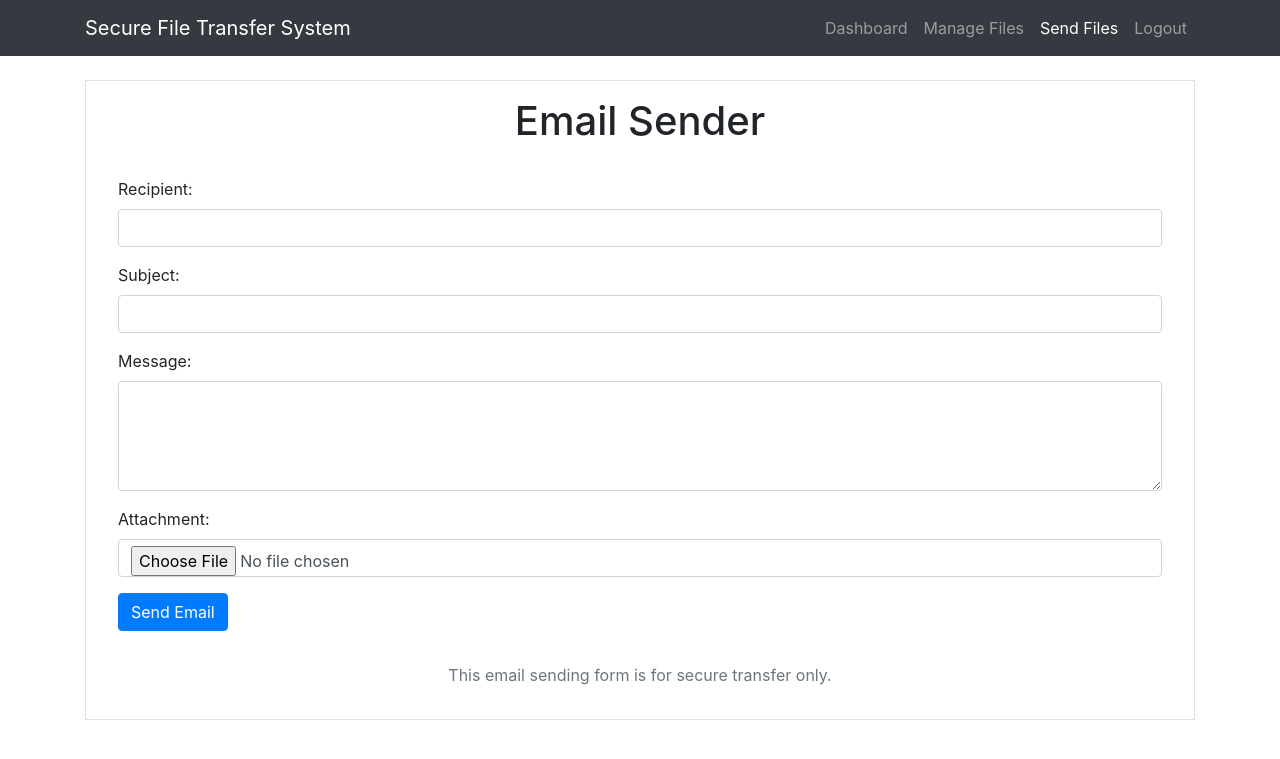
After one commit to ghorpadesaloni/securefiletransfersystem1, a Flask app: page /send-files in a window 1280 px wide. The commit adds this page. Shown: the top 759 px of the page. Run offline with Flask 2, Linux system fonts and the light colour scheme; the visitor is signed in with stand-in values (Sample User, id 1); some libraries are stand-ins or nearby versions.

Commit message:
initial1

```diff
--- a/app/app.py
+++ b/app/app.py
@@ -1,6 +1,8 @@
-from flask import Flask, render_template, session, redirect, url_for
+from flask import Flask, render_template, session, redirect, url_for, request
 from flask_session import Session
-from user import register, login, logout, index
+from user import register, login, logout
+from werkzeug.utils import secure_filename
+import os
 
 # Create a Flask app instance
 app = Flask(__name__)
@@ -20,7 +22,65 @@ app.config['SQLALCHEMY_DATABASE_URI'] = "postgresql://ruegen:ruegen@postgres-con
 app.add_url_rule('/register', view_func=register, methods=['GET', 'POST'])
 app.add_url_rule('/login', view_func=login, methods=['GET', 'POST'])
 app.add_url_rule('/logout', view_func=logout)
-app.add_url_rule('/', view_func=index)
+
+# Define a route for the dashboard page (set it as the default route)
+@app.route('/')
+def default():
+    if 'username' in session:
+        return redirect(url_for('dashboard'))
+    return render_template('index.html')
+
+# Define a route for the dashboard page
+@app.route('/dashboard')
+def dashboard():
+    # Check if the user is logged in
+    if 'username' not in session:
+        return redirect(url_for('login'))
+
+    # Render the dashboard template
+    return render_template('dashboard.html', username=session['username'])
+
+# Define a route for the combined upload/file-upload page
+@app.route('/manage-files', methods=['GET', 'POST'])
+def upload_file():
+    # Check if the user is logged in
+    if 'username' not in session:
+        return redirect(url_for('login'))
+
+    if request.method == 'POST':
+        uploaded_file = request.files['file']
+        if uploaded_file.filename != '':
+            # Secure the filename and save the file
+            filename = secure_filename(uploaded_file.filename)
+            file_path = os.path.join('uploads', filename)
+            uploaded_file.save(file_path)
+
+            # Handle file storage logic here
+
+            # Redirect to the dashboard or another appropriate page
+            return redirect(url_for('upload'))
+
+    # Retrieve user-specific file information (replace with actual logic)
+    my_files = [
+        {'filename': 'file1.txt', 'filesize': '100 KB', 'upload_date': '2023-08-20', 'file_link': '#'},
+        {'filename': 'file2.pdf', 'filesize': '1.2 MB', 'upload_date': '2023-08-21', 'file_link': '#'},
+        # Add more file entries as needed
+    ]
+
+    # Render the combined upload/file-upload template and pass the file information
+    return render_template('manage-files.html', username=session['username'], my_files=my_files)
+
+# Define a route for the send files page
+@app.route('/send-files')
+def send_files():
+    # Check if the user is logged in
+    if 'username' not in session:
+        return redirect(url_for('login'))
+
+    # Render the send-files template
+    return render_template('send_files.html', username=session['username'])
+
+# ... Implement email sending logic here ...
 
 if __name__ == '__main__':
     app.run(debug=True)
--- /dev/null
+++ b/app/templates/send_files.html
@@ -0,0 +1,70 @@
+<!DOCTYPE html>
+<html lang="en">
+<head>
+    <meta charset="UTF-8">
+    <meta name="viewport" content="width=device-width, initial-scale=1.0">
+    <title>Email Sender with File Upload</title>
+    <!-- Add Bootstrap CDN link -->
+    <link rel="stylesheet" href="https://stackpath.bootstrapcdn.com/bootstrap/4.5.2/css/bootstrap.min.css">
+</head>
+<body>
+    <nav class="navbar navbar-expand-lg navbar-dark bg-dark">
+        <div class="container">
+            <a class="navbar-brand" href="/">Secure File Transfer System</a>
+            <button class="navbar-toggler" type="button" data-toggle="collapse" data-target="#navbarNav" aria-controls="navbarNav" aria-expanded="false" aria-label="Toggle navigation">
+                <span class="navbar-toggler-icon"></span>
+            </button>
+            <div class="collapse navbar-collapse" id="navbarNav">
+                <ul class="navbar-nav ml-auto">
+                    <li class="nav-item">
+                        <a class="nav-link" href="/dashboard">Dashboard</a>
+                    </li>
+                    <li class="nav-item">
+                        <a class="nav-link" href="/manage-files">Manage Files</a>
+                    </li>
+                    <li class="nav-item active">
+                        <a class="nav-link" href="/send-files">Send Files</a>
+                    </li>
+                    <li class="nav-item">
+                        <a class="nav-link" href="/logout">Logout</a>
+                    </li>
+                </ul>
+            </div>
+        </div>
+    </nav>
+    <div class="container mt-4">
+        <div class="email-container p-3 border">
+            <div class="text-center">
+                <h1 class="mb-3">Email Sender</h1>
+            </div>
+            <div class="p-3">
+                <form action="YOUR_SERVER_SCRIPT_URL" method="POST" enctype="multipart/form-data">
+                    <div class="mb-3">
+                        <label for="recipient" class="form-label">Recipient:</label>
+                        <input type="email" class="form-control" id="recipient" name="recipient" required>
+                    </div>
+                    <div class="mb-3">
+                        <label for="subject" class="form-label">Subject:</label>
+                        <input type="text" class="form-control" id="subject" name="subject" required>
+                    </div>
+                    <div class="mb-3">
+                        <label for="message" class="form-label">Message:</label>
+                        <textarea class="form-control" id="message" name="message" rows="4" required></textarea>
+                    </div>
+                    <div class="mb-3">
+                        <label for="attachment" class="form-label">Attachment:</label>
+                        <input type="file" class="form-control" id="attachment" name="attachment">
+                    </div>
+                    <button type="submit" class="btn btn-primary">Send Email</button>
+                </form>
+            </div>
+            <div class="text-center pt-3">
+                <p class="text-muted">This email sending form is for secure transfer only.</p>
+            </div>
+        </div>
+    </div>
+
+    <!-- Add Bootstrap JS and jQuery CDN links -->
+    <script src="https://cdn.jsdelivr.net/npm/bootstrap/dist/js/bootstrap.bundle.min.js"></script>
+</body>
+</html>
```
Also changed, not shown: app/templates/dashboard.html (added, +55 -0 lines), app/templates/index.html (+87 -6 lines), app/templates/manage-files.html (added, +89 -0 lines), app/user.py (+5 -11 lines).
